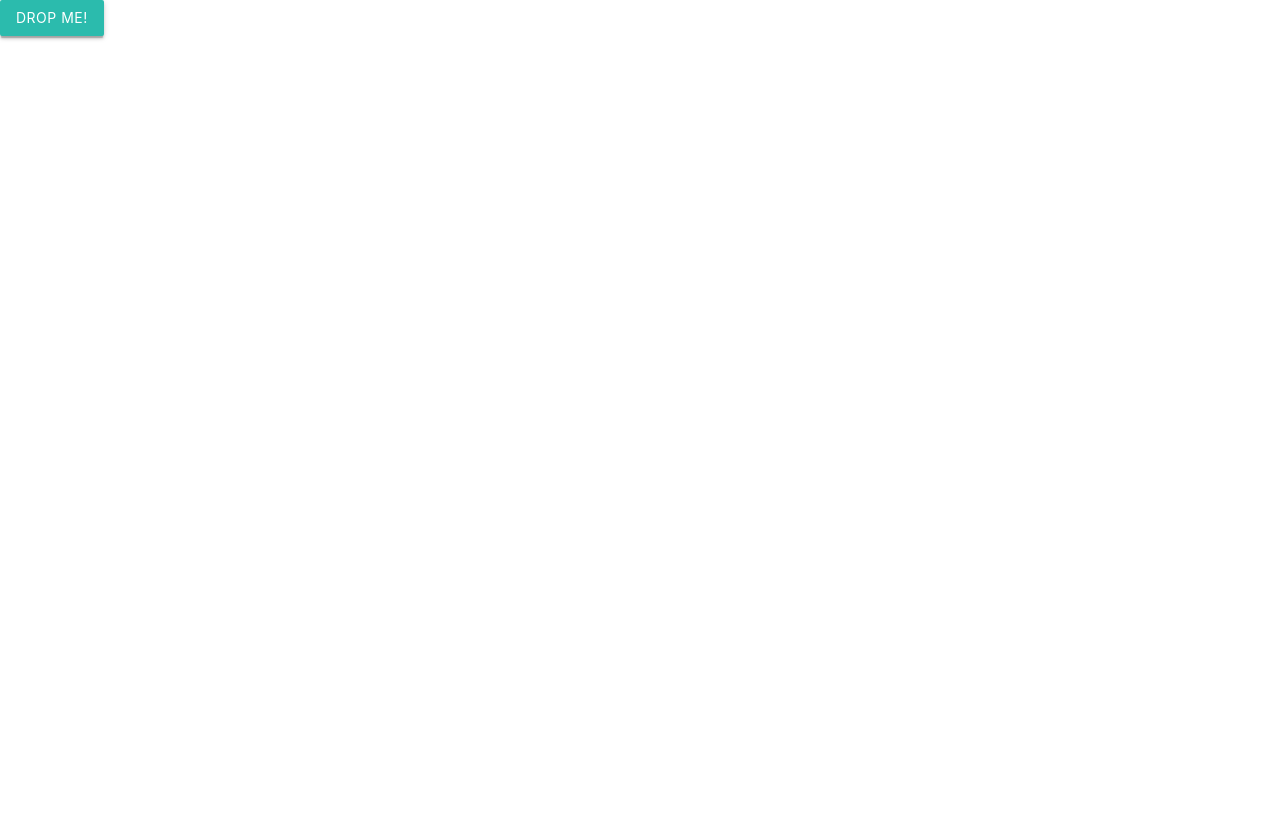
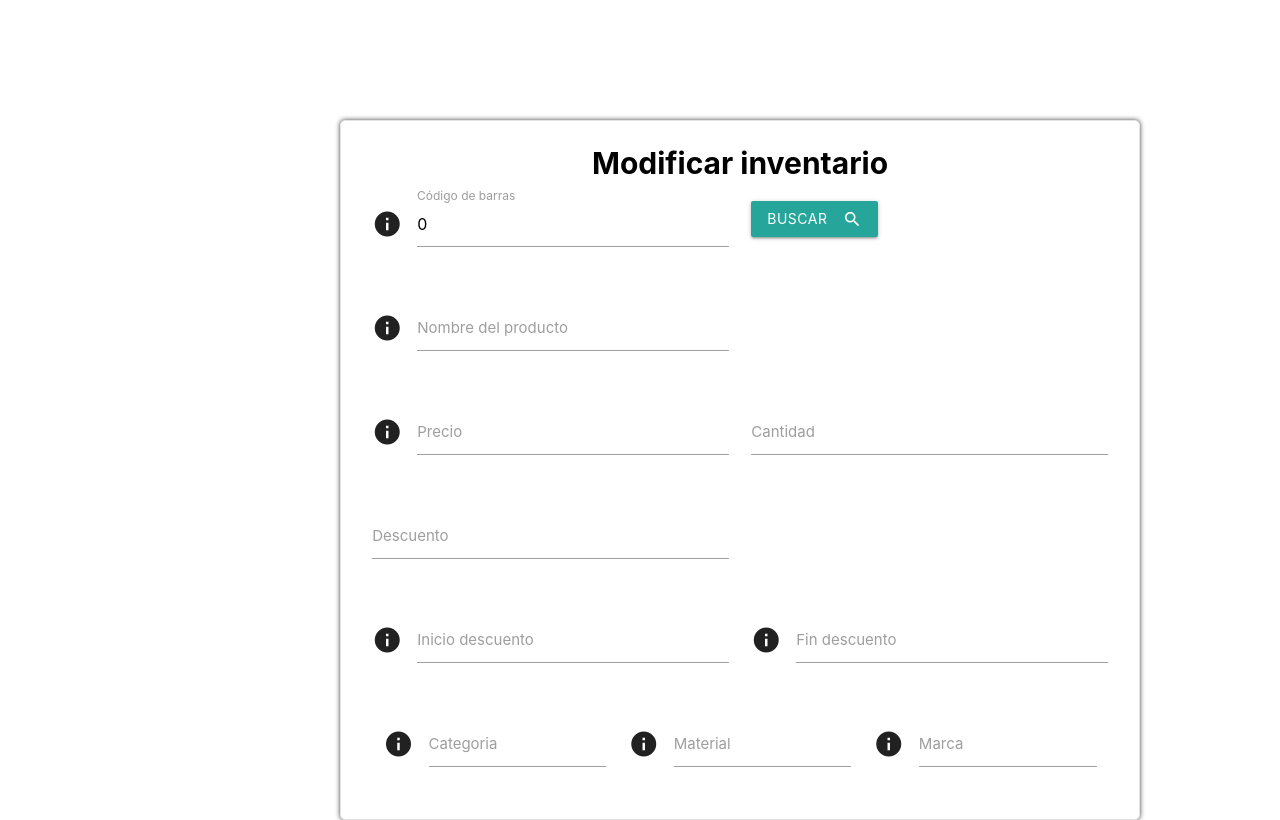
Before and after one commit to AlanLopez03/cliente, an Angular app: page /inventario in a window 1280 px wide. Built offline with nearby package versions, Linux system fonts and the light colour scheme.

Commit message:
se arreglo lo de jquery y ya funciona inventario

```diff
--- a/angular.json
+++ b/angular.json
@@ -36,12 +36,11 @@
             ],
             "styles": [
               "src/styles.css",
-              "src/assets/materialize/css/materialize.css",
-              "node_modules/material-design-icons/iconfont/material-icons.css"
+              "src/assets/materialize/css/materialize.css"
             ],
-            "scripts": ["node_modules/jquery/dist/jquery.js",
+            "scripts": [
+              "./node_modules/jquery/dist/jquery.min.js",
               "src/assets/materialize/js/materialize.js"
-
               ]
           },
           "configurations": {
--- a/package.json
+++ b/package.json
@@ -18,8 +18,9 @@
     "@angular/platform-browser": "^17.1.0",
     "@angular/platform-browser-dynamic": "^17.1.0",
     "@angular/router": "^17.1.0",
-    "jquery": "^3.5.1",
+    "jquery": "^3.7.1",
     "material-design-icons": "^3.0.1",
+    "materialize-css": "^1.0.0",
     "rxjs": "~7.8.0",
     "tslib": "^2.3.0",
     "zone.js": "~0.14.3"
@@ -29,6 +30,7 @@
     "@angular/cli": "^17.1.0",
     "@angular/compiler-cli": "^17.1.0",
     "@types/jasmine": "~5.1.0",
+    "@types/jquery": "^3.5.29",
     "jasmine-core": "~5.1.0",
     "karma": "~6.4.0",
     "karma-chrome-launcher": "~3.2.0",
--- a/src/app/components/inventario/inventario.component.html
+++ b/src/app/components/inventario/inventario.component.html
@@ -1,13 +1,93 @@
+<link rel="stylesheet" href="https://fonts.googleapis.com/icon?family=Material+Icons">
 
-  <!-- Dropdown Trigger -->
-  <a class='dropdown-trigger btn' href='#' data-target='dropdown1'>Drop Me!</a>
+<div class="contenedor">
+  <div class="row">
+    <form class="col s12">
+      <div class="titulo">
+        <span>Modificar inventario</span>
+      </div>
+      <div class="row">
+        <div class="input-field col s6">
+            <i class="material-icons prefix">info</i>
+            <input id="code" type="text" class="validate" [(ngModel)]="idProducto.id" name="idProducto">
+            <label for="code">Código de barras</label>
+        </div>
 
-  <!-- Dropdown Structure -->
-  <ul id='dropdown1' class='dropdown-content'>
-    <li><a href="#!">one</a></li>
-    <li><a href="#!">two</a></li>
-    <li class="divider" tabindex="-1"></li>
-    <li><a href="#!">three</a></li>
-    <li><a href="#!"><i class="material-icons">view_module</i>four</a></li>
-    <li><a href="#!"><i class="material-icons">cloud</i>five</a></li>
-  </ul>
+        <div class="input-field col s6" >
+            <button class="btn waves-effect waves-light left" type="submit" name="action" (click)="listone()" >Buscar
+                <i class="material-icons right">search</i>
+            </button>
+        </div>
+
+    </div>
+
+      <div class="row">
+        <div class="input-field col s6">
+          <i class="material-icons prefix">info</i>
+          <input  id="name" type="text" class="validate">
+          <label for="name"> Nombre del producto</label>
+        </div>
+      </div>
+      <div class="row">
+        <div class="input-field col s6">
+          <i class="material-icons prefix">info</i>
+          <input  id="name" type="text" class="validate">
+          <label for="name"> Precio</label>
+        </div>
+
+        <div class="input-field col s6">
+
+          <input  id="name" type="text" class="validate">
+          <label for="name"> Cantidad</label>
+        </div>
+      </div>
+
+      <div class="row">
+        <div class="input-field col s6">
+          <!--<i class="material-icons prefix">percent</i>-->
+          <input  id="name" type="text" class="validate">
+          <label for="name"> Descuento</label>
+        </div>
+      </div>
+      <div class="row">
+        <div class="input-field col s6">
+          <i class="material-icons prefix">info</i>
+          <input  id="name" type="text" class="validate">
+          <label for="name"> Inicio descuento</label>
+        </div>
+
+        <div class="input-field col s6">
+          <i class="material-icons prefix">info</i>
+          <input  id="name" type="text" class="validate">
+          <label for="name"> Fin descuento</label>
+        </div>
+
+      </div>
+
+      <div class="row">
+        <div class="col s12">
+          <div class="flex">
+          <div class="input-field col s6">
+            <i class="material-icons prefix">info</i>
+            <input  id="name" type="text" class="validate">
+            <label for="name"> Categoria</label>
+          </div>
+
+          <div class="input-field col s6">
+            <i class="material-icons prefix">info</i>
+            <input  id="name" type="text" class="validate">
+            <label for="name"> Material</label>
+
+          </div>
+          <div class="input-field col s6">
+            <i class="material-icons prefix">info</i>
+            <input  id="name" type="text" class="validate">
+            <label for="name"> Marca</label>
+          </div>
+        </div>
+      </div>
+      </div>
+    </form>
+  </div>
+
+</div>
--- a/src/app/components/inventario/inventario.component.ts
+++ b/src/app/components/inventario/inventario.component.ts
@@ -1,4 +1,7 @@
 import { Component,OnInit } from '@angular/core';
+import { InventarioService } from '../../services/inventario/inventario.service';
+import { getId } from '../../models/getId';
+import { Router } from '@angular/router';
 declare var $:any;
 @Component({
   selector: 'app-inventario',
@@ -6,12 +9,18 @@ declare var $:any;
   styleUrls: ['./inventario.component.css']
 })
 export class InventarioComponent  implements OnInit{
-  constructor() { }
-  ngOnInit(): void{
-    $ (document).ready(function(){
-      $ ('.modal').modal();
-  });}
+  idProducto = new getId();
+  constructor(private inventarioService:InventarioService ,private router:Router ) { }
+  ngOnInit(): void {
+    $(document).ready(function(){
+      $('.dropdown-trigger').dropdown();
 
+    });
+  }
+  listone()
+  {
+    this.inventarioService.listone(this.idProducto.id).subscribe(res => {console.log(res);},err => console.log(err));
+  }
 
 
 }
--- /dev/null
+++ b/src/app/models/getId.ts
@@ -0,0 +1,7 @@
+export class getId {
+    id: number;
+    constructor() {
+
+        this.id = 0;
+    }
+}
--- /dev/null
+++ b/src/app/services/inventario/inventario.service.ts
@@ -0,0 +1,13 @@
+import { Injectable } from '@angular/core';
+import { HttpClient } from '@angular/common/http';
+import { environment } from '../../environments/environment';
+@Injectable({
+  providedIn: 'root'
+})
+export class InventarioService {
+
+  constructor(private http: HttpClient) { }
+  listone(id : any) {
+    return this.http.get(`${environment.API_URI}/productos/${id}`);
+    }
+}
```
Also changed, not shown: 2 other files (tests, documents, lock files or other folders).
